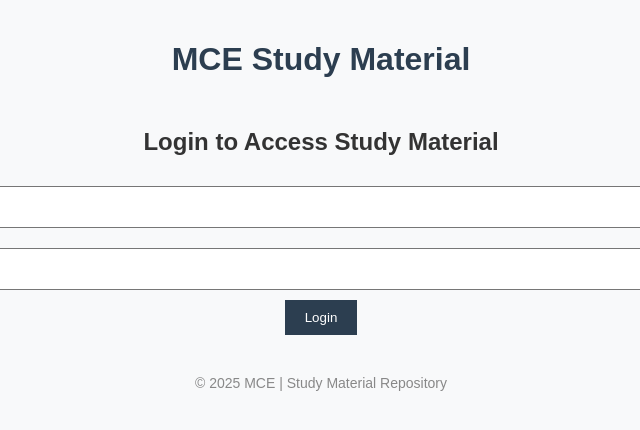
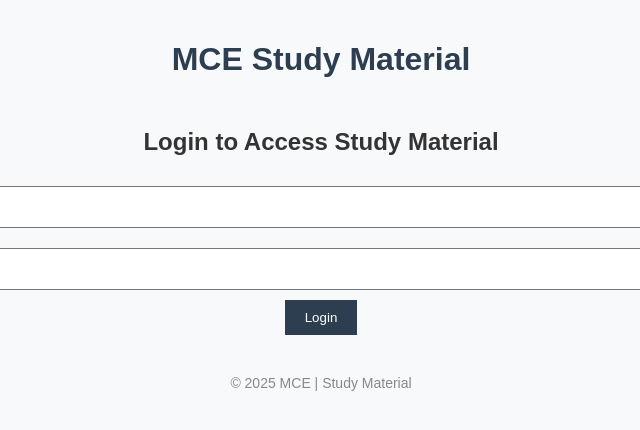
Before and after one commit to vishwanathkantharaju/mce.github.io, a plain HTML site: page index.html in a window 1280 px wide. Shown: the full height of the page, 319-959 px from the left. Drawn offline with Linux system fonts and the light colour scheme.

Commit message:
Update index.html

```diff
--- a/index.html
+++ b/index.html
@@ -139,7 +139,7 @@
   </div>
 
   <footer>
-    © 2025 MCE | Study Material Repository
+    © 2025 MCE | Study Material
   </footer>
 
   <script>
```
